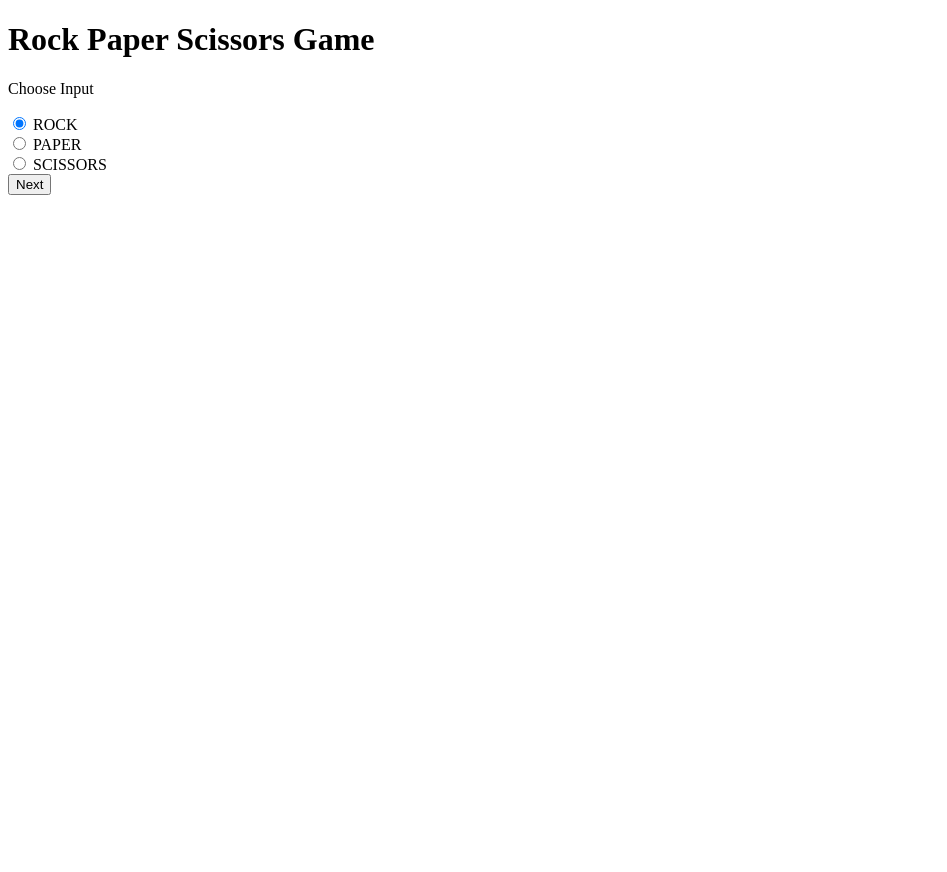
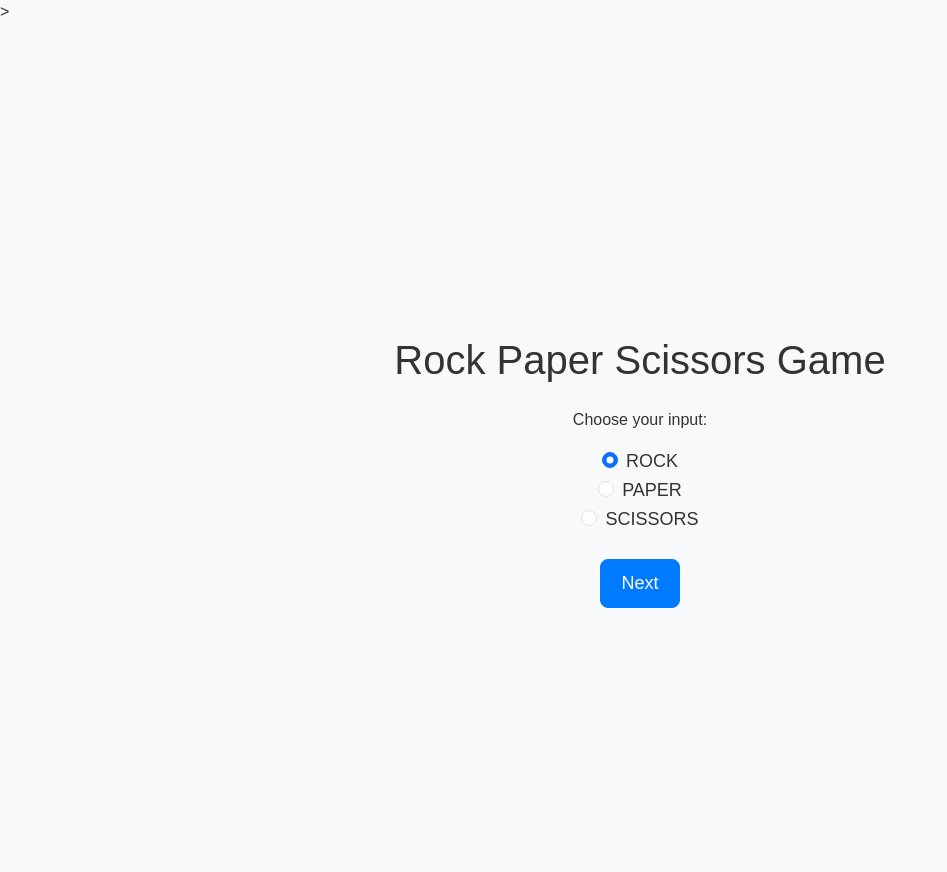
Before and after one commit to Akki019/DevopsLab_RockPaperScissor, a Django app: template DevopsLabProject/template/input.html in a window 1280 px wide. Shown: the whole page, without its empty margins (0-947 px from the left). Before the commit the page ends 195 px from the top, so only its background shows below. Run offline with Django 4.2, Linux system fonts and the light colour scheme; the template is opened without the code that fills it, so the values that code supplies are empty.

Commit message:
updated Palak's code with bootstrap and css

```diff
--- /dev/null
+++ b/DevopsLabProject/Static/input.css
@@ -0,0 +1,42 @@
+
+body {
+    background-color: #f8f9fa;
+    font-family: Arial, sans-serif;
+    color: #333;
+  }
+
+  .container {
+    display: flex;
+    flex-direction: column;
+    justify-content: center;
+    align-items: center;
+    height: 100vh;
+  }
+
+  .form-check-label {
+    font-size: 18px;
+  }
+
+  .btn {
+    font-size: 18px;
+    padding: 10px 20px;
+    border-radius: 8px;
+  }
+
+  .btn-primary {
+    background-color: #007bff;
+    border-color: #007bff;
+  }
+
+  .btn-primary:hover {
+    background-color: #0056b3;
+    border-color: #0056b3;
+  }
+
+  .mb-4 {
+    margin-bottom: 30px;
+  }
+
+  .mt-4 {
+    margin-top: 20px;
+  }
--- a/DevopsLabProject/template/input.html
+++ b/DevopsLabProject/template/input.html
@@ -1,4 +1,6 @@
-<!DOCTYPE html>
+<!--
+  PALAK's Code
+  <!DOCTYPE html>
 <html>
     <head>
         <title>
@@ -33,3 +35,37 @@
       <button class="btn btn-primary" id="startButton">Next</button>
     </body>
 </html>
+  -->
+
+
+  <!-- Updated Palak's Code-->>
+
+
+  <!DOCTYPE html>
+<html>
+<head>
+  <title>Rock Paper Scissors Game</title>
+  <link href="https://cdn.jsdelivr.net/npm/bootstrap@5.3.1/dist/css/bootstrap.min.css" rel="stylesheet" integrity="sha384-4bw+/aepP/YC94hEpVNVgiZdgIC5+VKNBQNGCHeKRQN+PtmoHDEXuppvnDJzQIu9" crossorigin="anonymous">
+  <link rel="stylesheet" href="input.css">
+</head>
+<body>
+  <div class="container text-center mt-5">
+    <h1 class="mb-4">Rock Paper Scissors Game</h1>
+    <p>Choose your input:</p>
+    <div class="form-check">
+      <input type="radio" class="form-check-input" value="rock" id="rock" name="topic" checked>
+      <label class="form-check-label" for="rock">ROCK</label>
+    </div>
+    <div class="form-check">
+      <input type="radio" class="form-check-input" value="paper" id="paper" name="topic">
+      <label class="form-check-label" for="paper">PAPER</label>
+    </div>
+    <div class="form-check">
+      <input type="radio" class="form-check-input" value="scissors" id="scissors" name="topic">
+      <label class="form-check-label" for="scissors">SCISSORS</label>
+    </div>
+    <button class="btn btn-primary mt-4" id="startButton">Next</button>
+  </div>
+
+</body>
+</html>
```
